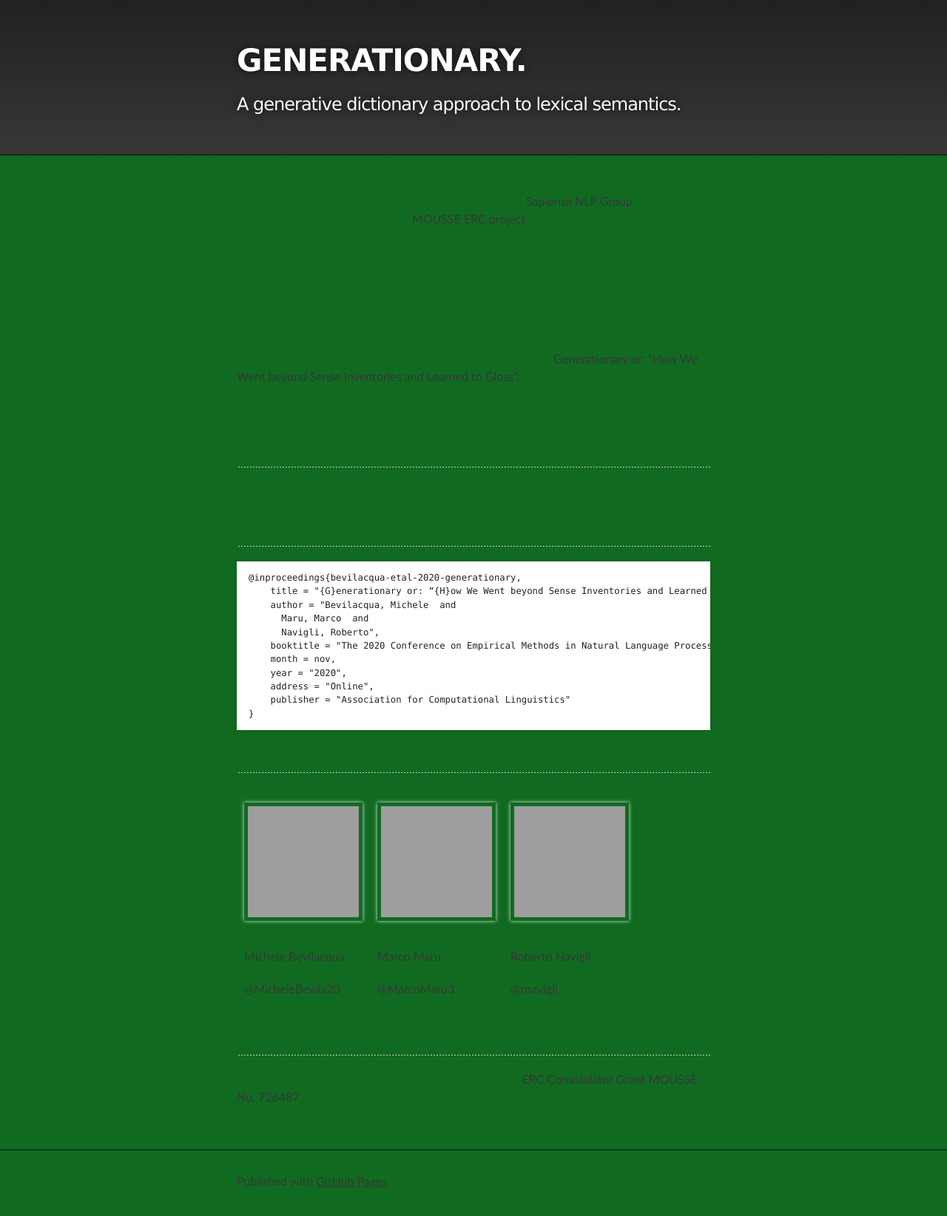
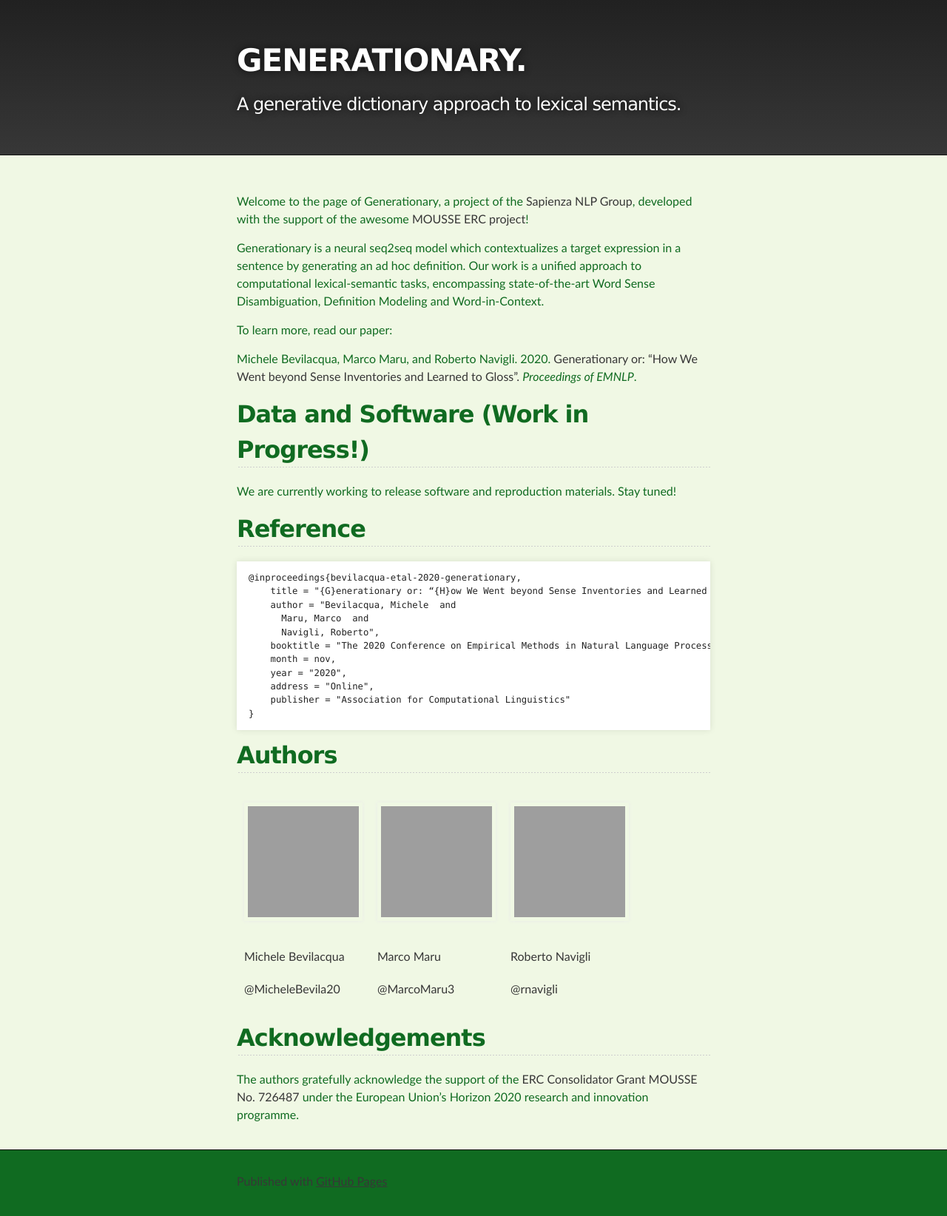
Before and after one commit to mbevila/generationary_web, a Jekyll site: the page built from index.md, in a window 1280 px wide. Shown: the whole page at 74% size. Built offline with Jekyll 4.4.1, drawn with Linux system fonts in a browser that asks for light colours; grey boxes are pictures that could not be loaded.

Commit message:
Update jekyll-theme-slate.scss

```diff
--- a/_sass/jekyll-theme-slate.scss
+++ b/_sass/jekyll-theme-slate.scss
@@ -350,7 +350,7 @@ Full-Width Styles
 }
 
 #main_content_wrap {
-  background: #106B21;
+  background: #F0F8E4;
   border-top: 1px solid #111;
   border-bottom: 1px solid #111;
 }
```
